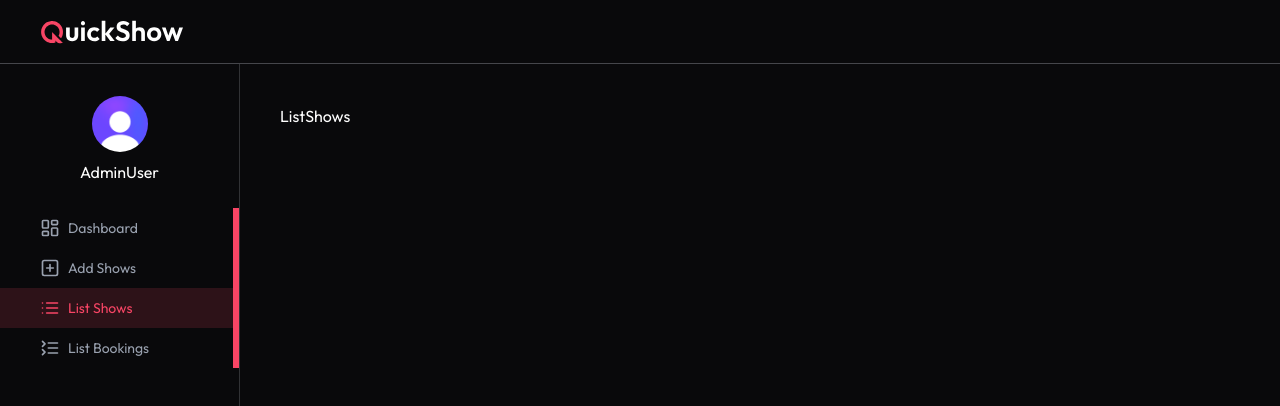
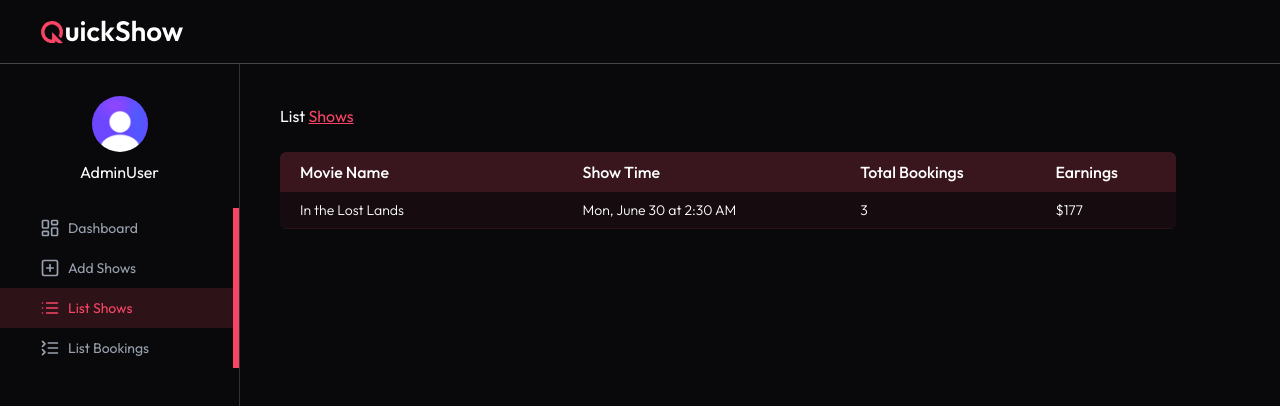
Before and after one commit to ayushhchaudhary/Get-your-Popcorn, a React (Vite) app: page /admin/list-shows in a window 1280 px wide. Shown: the top 406 px of the page. Built offline with nearby package versions, Linux system fonts and the light colour scheme; a web font is replaced by a local one.

Commit message:
#. Completed Admin ListShows page.

```diff
--- a/src/pages/admin/ListShows.jsx
+++ b/src/pages/admin/ListShows.jsx
@@ -1,9 +1,73 @@
-import React from 'react'
+import React, { useEffect, useState } from "react";
+import { dummyShowsData } from "../../assets/assets";
+import Loading from "../../components/Loading";
+import Title from "../../components/admin/Title";
+import { dateFormat } from "../../lib/dateFormat";
 
 const ListShows = () => {
-  return (
-    <div>ListShows</div>
-  )
-}
+  const currency = import.meta.env.VITE_CURRENCY;
+  const [shows, setShows] = useState([]);
+  const [loading, setLoading] = useState(true);
 
-export default ListShows
+  const getAllShows = async () => {
+    try {
+      setShows([
+        {
+          movie: dummyShowsData[0],
+          showDateTime: "2025-06-30T02:30:00.000Z",
+          showPrice: 59,
+          occupiedSeats: {
+            A1: "user_1",
+            B1: "user_2",
+            C1: "user_3",
+          },
+        },
+      ]);
+      setLoading(false);
+    } catch (error) {
+      console.error(error);
+    }
+  };
+  useEffect(() => {
+    getAllShows();
+  }, []);
+
+  return !loading ? (
+    <>
+      <Title text1={"List"} text2={"Shows"} />
+      <div className="max-w-4xl mt-6 overflow-x-auto">
+        <table className="w-full border-collapse rounded-md overflow-hidden text-nowrap">
+          <thead>
+            <tr className="bg-primary/20 text-left text-white">
+              <th className="p-2 font-medium pl-5">Movie Name</th>
+              <th className="p-2 font-medium">Show Time</th>
+              <th className="p-2 font-medium">Total Bookings</th>
+              <th className="p-2 font-medium">Earnings</th>
+            </tr>
+          </thead>
+          <tbody className="text-sm font-light">
+            {shows.map((show, index) => (
+              <tr
+                key={index}
+                className="border-b border-primary/10 bg-primary/5 even:bg-primary/10">
+                <td className="p-2 min-w-45 pl-5">{show.movie.title}</td>
+                <td className="p-2">{dateFormat(show.showDateTime)}</td>
+                <td className="p-2">
+                  {Object.keys(show.occupiedSeats).length}
+                </td>
+                <td className="p-2">
+                  {currency}
+                  {Object.keys(show.occupiedSeats).length * show.showPrice}
+                </td>
+              </tr>
+            ))}
+          </tbody>
+        </table>
+      </div>
+    </>
+  ) : (
+    <Loading />
+  );
+};
+
+export default ListShows;
```
